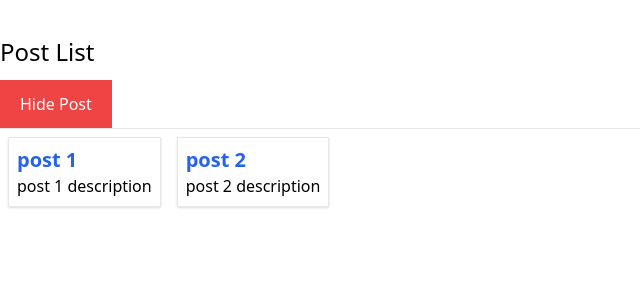
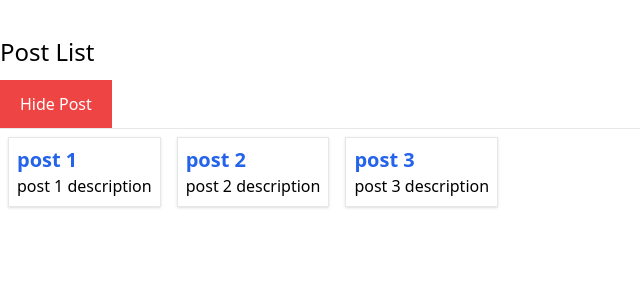
Before and after one commit to shaikh-akbar-96/React-learning-leela, a React (Create React App) app: page / in a window 1280 px wide. Shown: the top 300 px of the page, without its empty margins (0-640 px from the left). Built offline with nearby package versions, Linux system fonts and the light colour scheme.

Commit message:
learnt about adding list of data using loop and key

```diff
--- a/src/components/posts/post.js
+++ b/src/components/posts/post.js
@@ -1,11 +1,13 @@
 import { Component } from "react";
 import SinglePost from "../singlePost/singlePost";
+
 
 class Post extends Component {
   state = {
     posts: [
-      { title: "post 1", description: "post 1 description" },
-      { title: "post 2", description: "post 2 description" },
+      { id: "1", title: "post 1", description: "post 1 description" },
+      { id: "2", title: "post 2", description: "post 2 description" },
+      { id: "3", title: "post 3", description: "post 3 description" },
     ],
     postTitle: "Post List",
     showPost: true,
@@ -69,14 +71,15 @@ class Post extends Component {
         <hr />
         {this.state.showPost && (
           <div className="flex">
-            <SinglePost
-              title={this.state.posts[0].title}
-              description={this.state.posts[0].description}
-            />
-            <SinglePost
-              title={this.state.posts[1].title}
-              description={this.state.posts[1].description}
-            />
+            {this.state.posts.map((post) => {
+              return (
+                <SinglePost
+                  key={post.id}
+                  title={post.title}
+                  description={post.description}
+                />
+              );
+            })}
           </div>
         )}
       </div>
```
